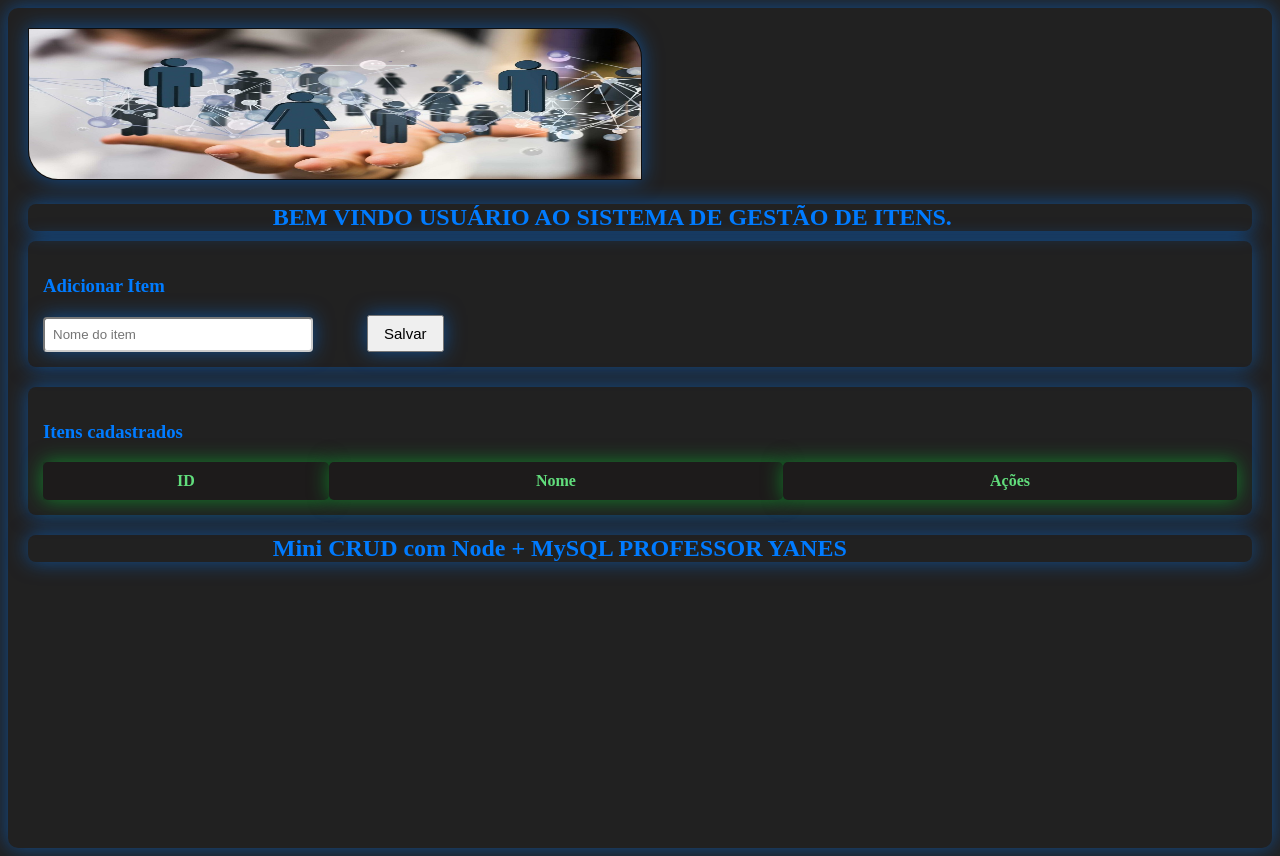
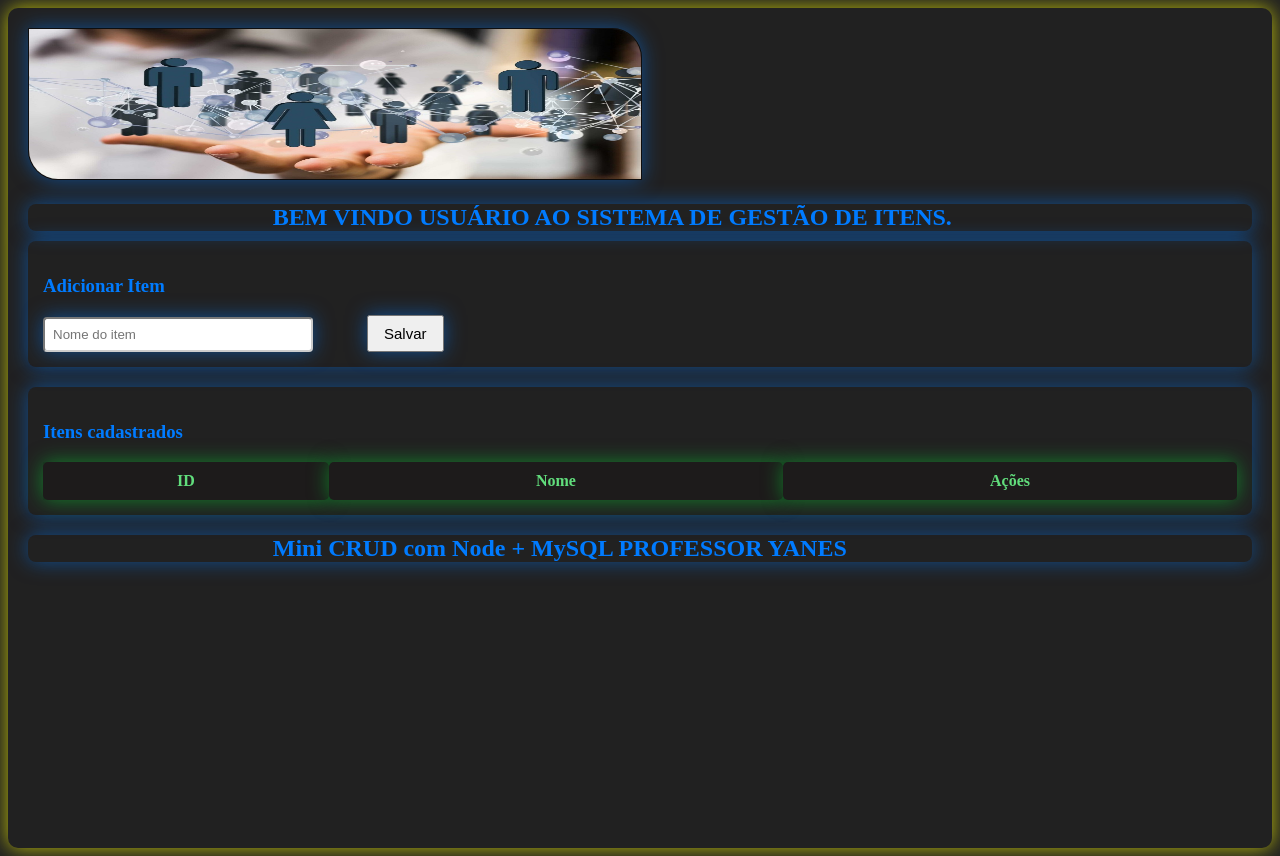
Before and after one commit to sanctiag/Fullstck_Senai, a website: page public/index.html in a window 1280 px wide. Drawn offline with Linux system fonts and the light colour scheme; no server answers.

Commit message:
Refactor CSS styles for improved design

```diff
--- a/public/style.css
+++ b/public/style.css
@@ -4,7 +4,7 @@ body {
     border-radius: 10px;
     color: #007bff;
     height: 100vh;
-    box-shadow: 0 0 20px rgba(0, 123, 255, 0.5);
+    box-shadow: 0 0 20px rgba(255, 255, 0, 0.7);
     border-color: #ccc;
     font-weight: bold;
     font-family: "Times New Roman", Times, serif;
```
